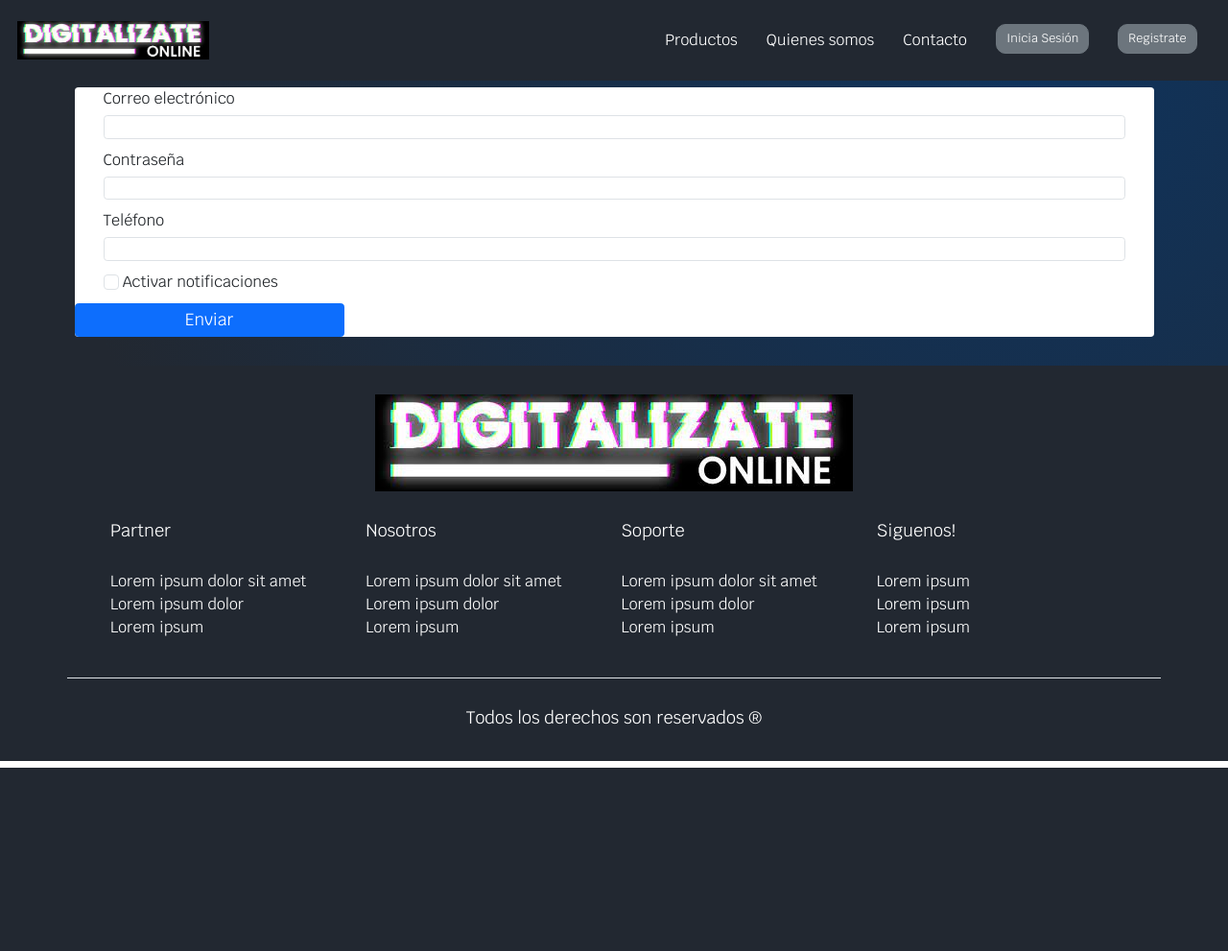
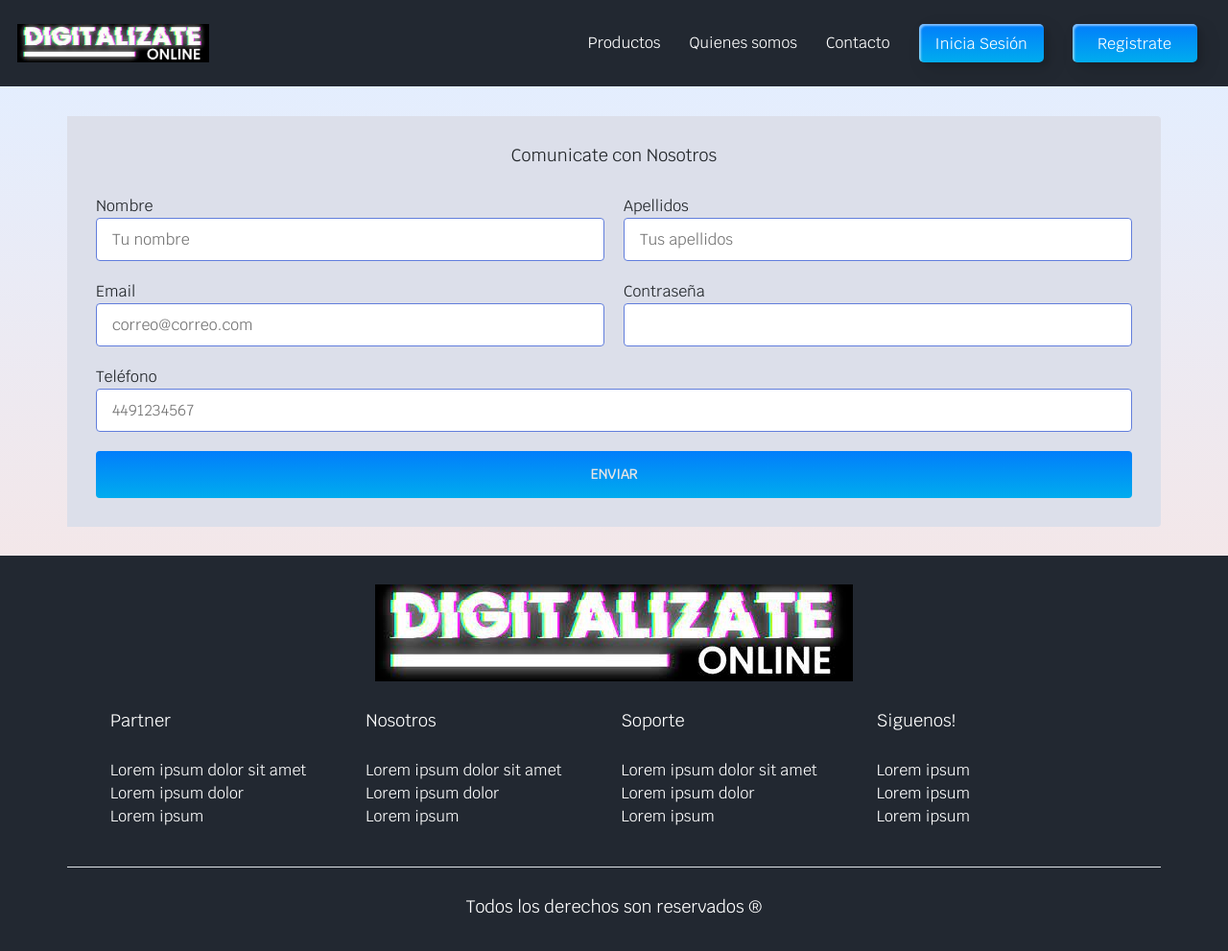
Before and after one commit to BryanC7/Portafolio-Talento-Digital, a web app: file contacto.html in a window 1280 px wide. Shown: the whole page at 96% size. Before the commit the page ends 800 px from the top, so only its background shows below. Run offline with its HTML, style and script files only (its server is not run), Linux system fonts and the light colour scheme; some libraries are stand-ins or nearby versions.

Commit message:
Agregando formulario en archivo contacto con sus respectivos estilos y lógica

```diff
--- a/contacto.html
+++ b/contacto.html
@@ -13,6 +13,7 @@
             crossorigin="anonymous">
         <link href="https://fonts.googleapis.com/css2?family=Covered+By+Your+Grace&family=Krub&display=swap" rel="stylesheet">
         <link rel="stylesheet" href="css/styles.css">
+        <link rel="stylesheet" href="css/form.css">
     </head>
     <body>
 
@@ -25,50 +26,143 @@
                     <span class="navbar-toggler-icon"></span>
                     </button>
                     <div class="collapse navbar-collapse justify-content-end" id="navbarSupportedContent">
-                        <ul class="navbar-nav align-items-start">
+                        <ul class="navbar-nav align-items-start align-items-md-center">
                             <li class="nav-item p-2 p-lg-4">
-                                <a class="nav-link text-white" href="#">Productos</a>
+                                <a class="nav-link text-white" href="index.html#productos">Productos</a>
                             </li>
                             <li class="nav-item p-2 p-lg-4">
-                                <a class="nav-link text-white" href="#">Quienes somos</a>
+                                <a class="nav-link text-white" href="index.html#quienes-somos">Quienes somos</a>
                             </li>
                             <li class="nav-item p-2 p-lg-4">
                                 <a class="nav-link text-white" href="contacto.html">Contacto</a>
                             </li>
                             <div class="d-flex">
                                 <li class="nav-item p-2 p-lg-4">
-                                    <a href="#" class="btn btn-secondary btn-rounded btn-lg">Inicia Sesión</a>
+                                    <button class="custom-btn btn-3" data-toggle="modal" data-target="#popUpWindow"><span class="text-white">Inicia Sesión</span></button>
                                 </li>
                                 <li class="nav-item p-2 p-lg-4">
-                                    <a href="#" class="btn btn-secondary btn-rounded btn-lg">Registrate</a>
+                                    <button class="custom-btn btn-3" data-toggle="modal" data-target="#popUpWindow"><span class="text-white">Registrate</span></button>
                                 </li>
+                            </div>
+                            <div class="modal fade" id="popUpWindow">
+                                <div class="modal-dialog">
+                                  <div class="modal-content">
+                                    <!-- header -->
+                                    <div class="modal-header">
+                                      <button type="button" class="close" data-dismiss="modal">&times;</button>
+                                      <h3 class="modal-title">Login Form</h3>
+                                    </div>
+                                    <!-- body -->
+                                    <div class="modal-header">
+                                      <form role="form">
+                                        <div class="form-group">
+                                          <input type="email" class="form-control" placeholder="Email"/>
+                                          <input type="password" class="form-control" placeholder="Password" />
+                                        </div>
+                                      </form>
+                                    </div>
+                                    <!-- footer -->
+                                    <div class="modal-footer">
+                                      <button class="btn btn-primary btn-block">Log In</button>
+                                    </div>
+
+                                  </div>
+                                </div>
+                              </div>
+
                             </div>
                         </ul>
                     </div>
                 </div>
             </nav>
         </header>
-        <main class="bg-main">
-            <div class="container py-5">
-                <form class="bg-light rounded">
-                    <div class="mb-3 px-5">
-                        <label for="exampleInputEmail1" class="form-label">Correo electrónico</label>
-                        <input type="email" class="form-control" id="exampleInputEmail1" aria-describedby="emailHelp">
+        <main class="bg-main py-5">
+            <div class="contact container mt-5 p-5">
+                <h3 class="mb-5">Comunicate con Nosotros</h3>
+                <form class="formulario" id="formulario">
+                    <!-- Grupo: Nombre -->
+                    <div class="formulario__grupo" id="grupo__nombre">
+                        <label for="nombre" class="formulario__label">Nombre</label>
+                        <div class="formulario__grupo-input">
+                            <input type="text" class="formulario__input" name="nombre" id="nombre" placeholder="Tu nombre">
+                            <i class="formulario__validacion-estado fas fa-times-circle"></i>
+                        </div>
+                        <p class="formulario__input-error">El usuario tiene que ser de 4 a 16 dígitos y solo puede contener numeros, letras y guion bajo.</p>
                     </div>
-                    <div class="mb-3 px-5">
-                        <label for="exampleInputPassword1" class="form-label">Contraseña</label>
-                        <input type="password" class="form-control" id="exampleInputPassword1">
+
+                    <div class="formulario__grupo" id="grupo__apellidos">
+                        <label for="apellidos" class="formulario__label">Apellidos</label>
+                        <div class="formulario__grupo-input">
+                            <input type="text" class="formulario__input" name="apellidos" id="apellidos" placeholder="Tus apellidos">
+                            <i class="formulario__validacion-estado fas fa-times-circle"></i>
+                        </div>
+                        <p class="formulario__input-error">El usuario tiene que ser de 4 a 16 dígitos y solo puede contener numeros, letras y guion bajo.</p>
                     </div>
-                    <div class="mb-3 px-5">
-                        <label for="exampleInputPassword1" class="form-label">Teléfono</label>
-                        <input type="password" class="form-control" id="exampleInputPassword1">
+
+                    <!-- Grupo: Correo Electronico -->
+                    <div class="formulario__grupo" id="grupo__correo">
+                        <label for="correo" class="formulario__label">Email</label>
+                        <div class="formulario__grupo-input">
+                            <input type="email" class="formulario__input" name="correo" id="correo" placeholder="correo@correo.com">
+                            <i class="formulario__validacion-estado fas fa-times-circle"></i>
+                        </div>
+                        <p class="formulario__input-error">El correo solo puede contener letras, numeros, puntos, guiones y guion bajo.</p>
                     </div>
-                    <div class="mb-3 px-5">
-                        <input type="checkbox" class="form-check-input" id="exampleCheck1">
-                        <label class="form-check-label te" for="exampleCheck1">Activar notificaciones</label>
+
+                    <!-- Grupo: Contraseña -->
+                    <div class="formulario__grupo" id="grupo__password">
+                        <label for="password" class="formulario__label">Contraseña</label>
+                        <div class="formulario__grupo-input">
+                            <input type="password" class="formulario__input" name="password" id="password">
+                            <i class="formulario__validacion-estado fas fa-times-circle"></i>
+                        </div>
+                        <p class="formulario__input-error">La contraseña tiene que ser de 4 a 12 dígitos.</p>
                     </div>
-                    <button type="submit" class="btn btn-primary w-25 fs-3">Enviar</button>
-                  </form>
+
+                    <!-- Grupo: Teléfono -->
+                    <div class="full formulario__grupo" id="grupo__telefono">
+                        <label for="telefono" class="formulario__label">Teléfono</label>
+                        <div class="formulario__grupo-input">
+                            <input type="text" class="formulario__input" name="telefono" id="telefono" placeholder="4491234567">
+                            <i class="formulario__validacion-estado fas fa-times-circle"></i>
+                        </div>
+                        <p class="formulario__input-error">El telefono solo puede contener numeros y el maximo son 14 dígitos.</p>
+                    </div>
+
+                    <div class="formulario__mensaje" id="formulario__mensaje">
+                        <p><i class="fas fa-exclamation-triangle"></i> <b>Error:</b> Por favor rellena el formulario correctamente. </p>
+                    </div>
+
+                    <div class="full formulario__grupo formulario__grupo-btn-enviar">
+                        <button type="submit" class="formulario__btn">Enviar</button>
+                        <p class="formulario__mensaje-exito" id="formulario__mensaje-exito">Formulario enviado exitosamente!</p>
+                    </div>
+                </form>
+                <!-- <form id="contactForm">
+                    <div>
+                        <label>Nombre</label>
+                        <input type="text" name="name">
+                    </div>
+                    <div>
+                        <label>Apellidos</label>
+                        <input type="text" name="company">
+                    </div>
+                    <div>
+                        <label>Dirección de correo electrónico</label>
+                        <input type="email" name="email">
+                    </div>
+                    <div>
+                        <label>Número de teléfono</label>
+                        <input type="text" name="phone">
+                    </div>
+                    <div class="full">
+                        <label>Déjanos un mensaje</label>
+                        <textarea name="message" rows="5"></textarea>
+                    </div>
+                    <div class="full">
+                        <button type="submit">Enviar</button>
+                    </div>
+                </form> -->
             </div>
         </main>
         <footer class="bg-footer">
@@ -121,5 +215,7 @@
             src="https://cdn.jsdelivr.net/npm/bootstrap@5.3.0-alpha1/dist/js/bootstrap.bundle.min.js"
             integrity="sha384-w76AqPfDkMBDXo30jS1Sgez6pr3x5MlQ1ZAGC+nuZB+EYdgRZgiwxhTBTkF7CXvN"
             crossorigin="anonymous"></script>
+        <script src="https://kit.fontawesome.com/2c36e9b7b1.js" crossorigin="anonymous"></script>
+        <script src="js/validarFormulario.js"></script>
     </body>
 </html>
--- /dev/null
+++ b/css/form.css
@@ -0,0 +1,162 @@
+.contact {
+    background: #dcdfea;
+    border-bottom-left-radius: 4px;
+    border-bottom-right-radius: 4px;
+}
+
+.contact form {
+    display: grid;
+    grid-template-columns: 1fr 1fr;
+    grid-gap: 20px;
+}
+
+.contact form label {
+    display: block;
+}
+
+.contact form p {
+    margin: 0;
+}
+
+.contact form .full {
+    grid-column: 1 / 3;
+}
+
+.contact form button,
+.contact form input,
+.contact form textarea {
+    width: 100%;
+    padding: 1em;
+    border: solid 1px #627EDC;
+    border-radius: 4px;
+}
+
+.contact form textarea {
+    resize: none;
+}
+
+.contact form button {
+    background: linear-gradient(0deg, rgba(0, 172, 238, 1) 0%, rgba(2, 126, 251, 1) 100%);
+    border: 0;
+    color: #e4e4e4;
+    text-transform: uppercase;
+    font-size: 14px;
+    font-weight: bold;
+}
+
+.contact form button:hover,
+.contact form button:focus {
+    background: rgba(15, 51, 92, 1);
+    color: #ffffff;
+    outline: 0;
+    transition: background-color .5s ease-out;
+}
+
+@media only screen and (min-width: 700px) {
+    .wrapper {
+        display: grid;
+        grid-template-columns: 1fr 2fr;
+    }
+
+    .wrapper>* {
+        padding: 2em;
+    }
+
+    .company-info {
+        border-radius: 4px 0 0 4px;
+    }
+
+    .contact {
+        border-radius: 0 4px 4px 0;
+    }
+
+    .company-info h3,
+    .company-info ul,
+    .brand {
+        text-align: left;
+    }
+}
+.formulario__input {
+	width: 100%;
+	background: #fff;
+	border: 3px solid transparent;
+	border-radius: 3px;
+	height: 45px;
+	line-height: 45px;
+	padding: 0 40px 0 10px;
+	transition: .3s ease all;
+}
+.formulario__input-error {
+	font-size: 12px;
+	margin-bottom: 0;
+	display: none;
+}
+
+.formulario__input-error-activo {
+	display: block;
+}
+
+.formulario__validacion-estado {
+	position: absolute;
+	right: 10px;
+	bottom: 15px;
+	z-index: 100;
+	font-size: 16px;
+	opacity: 0;
+}
+.formulario__mensaje {
+	height: 45px;
+	line-height: 45px;
+	background: #F66060;
+	padding: 0 15px;
+	border-radius: 3px;
+	display: none;
+}
+
+.formulario__mensaje-activo {
+	display: block;
+}
+.formulario__mensaje-exito {
+	font-size: 14px;
+	color: #119200;
+	display: none;
+}
+
+.formulario__mensaje-exito-activo {
+	display: block;
+}
+.formulario__grupo-correcto .formulario__validacion-estado {
+    color: #1ed12d;
+    opacity: 1;
+}
+
+.formulario__grupo-incorrecto .formulario__label {
+    color: #bb2929;
+}
+
+.formulario__grupo-incorrecto .formulario__validacion-estado {
+    color: #bb2929;
+    opacity: 1;
+}
+
+.formulario__grupo-incorrecto .formulario__input {
+    border: 3px solid #bb2929;
+}
+
+
+/* Mediaqueries */
+@media screen and (max-width: 800px) {
+    .formulario {
+        grid-template-columns: 1fr;
+    }
+
+    .formulario__grupo-terminos,
+    .formulario__mensaje,
+    .formulario__grupo-btn-enviar {
+        grid-column: 1;
+    }
+
+    .formulario__btn {
+        width: 100%;
+    }
+}
--- a/css/styles.css
+++ b/css/styles.css
@@ -46,7 +46,7 @@ h3 {
 }
 
 .bg-main {
-    background-image: radial-gradient(circle farthest-corner at 83.7% 4.3%, rgba(15, 51, 92, 1) 0%, rgba(34, 40, 49, 1) 90%);
+    background-image: linear-gradient(to top, #f3e7e9 0%, #e3eeff 99%, #e3eeff 100%);
 }
 
 .bg-iconos {
```
Also changed, not shown: js/validarFormulario.js (added, +79 -0 lines).
